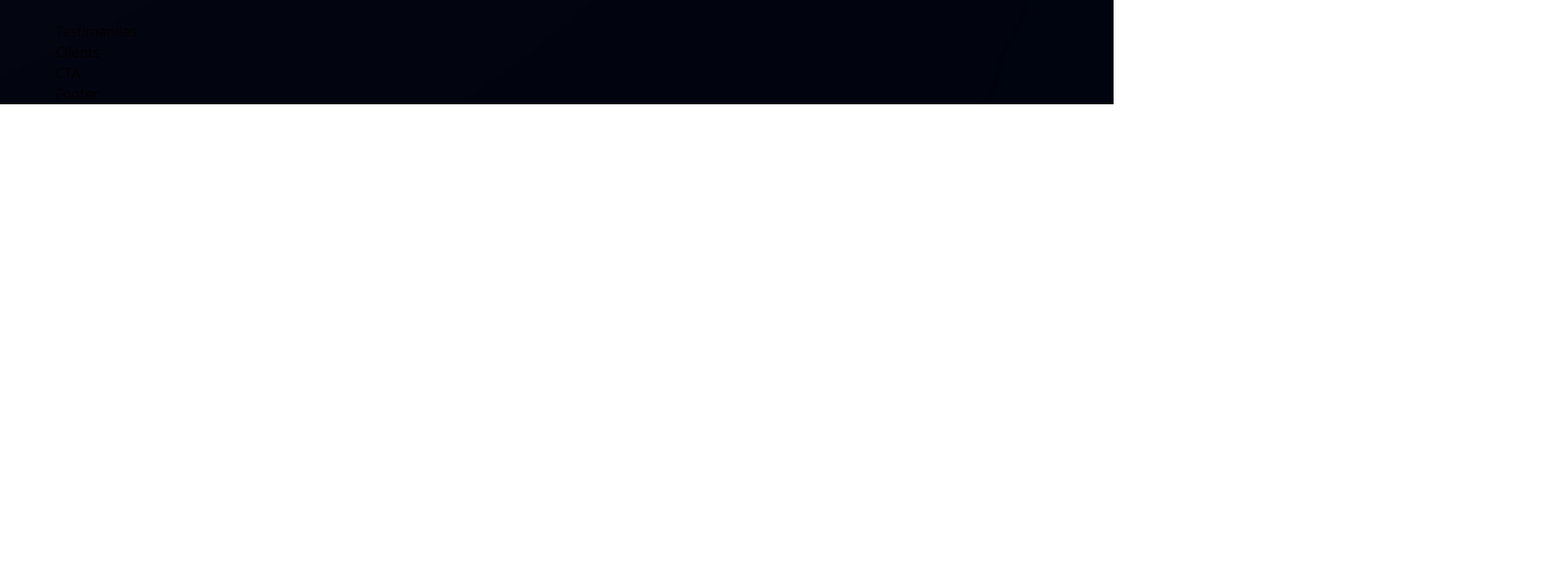
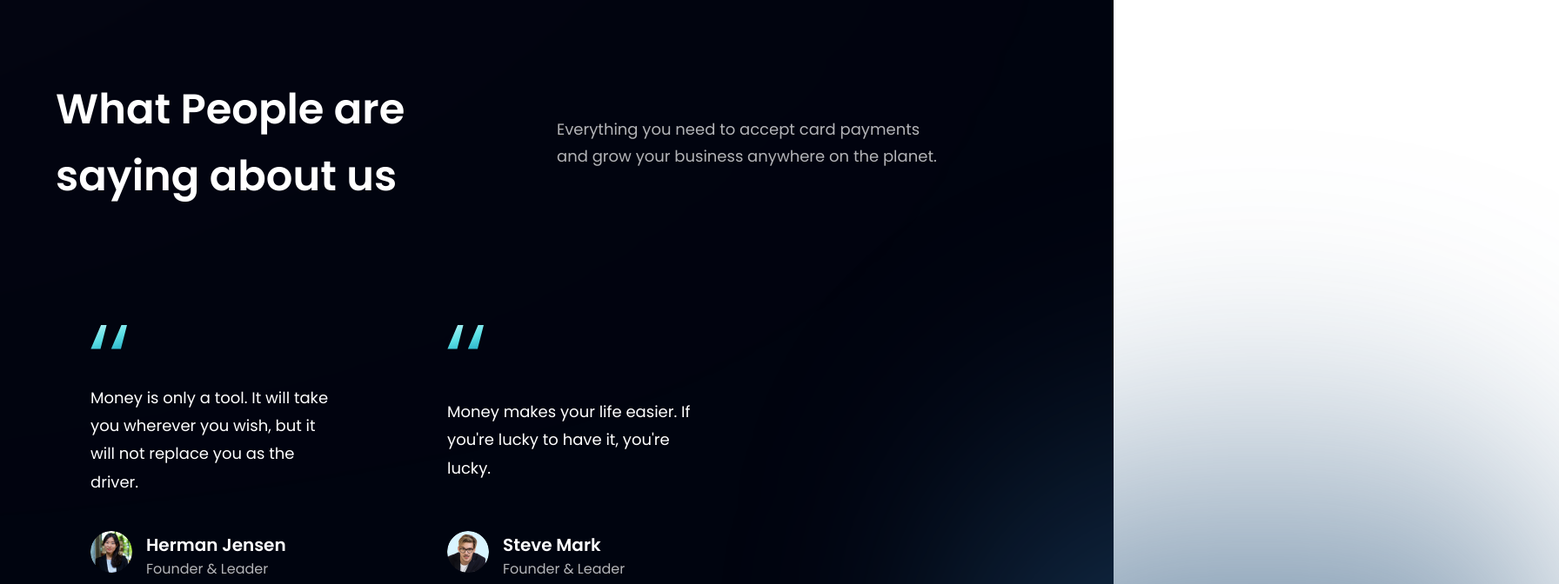
Before and after one commit to feven-t/bank_modern_app, a React (Vite) app: page / in a window 1280 px wide. Shown: the part 2780-3452 px from the top of the page at 87% size, 1792 px wide, since content can reach past the window. Before the commit the page ends 2900 px from the top, so only its background shows below. Built offline with nearby package versions, Linux system fonts and the light colour scheme.

Commit message:
Testimonials

```diff
--- /dev/null
+++ b/src/components/FeedbackCard.jsx
@@ -0,0 +1,25 @@
+import { quotes } from "../assets";
+
+const FeedbackCard = ({ content, name, title, img }) => (
+  <div className="flex justify-between flex-col px-10 py-12 rounded-[20px]  max-w-[370px] md:mr-10 sm:mr-5 mr-0 my-5 feedback-card">
+    <img src={quotes} alt="double_quotes" className="w-[42.6px] h-[27.6px] object-contain" />
+    <p className="font-poppins font-normal text-[18px] leading-[32.4px] text-white my-10">
+      {content}
+    </p>
+
+    <div className="flex flex-row">
+      <img src={img} alt={name} className="w-[48px] h-[48px] rounded-full" />
+      <div className="flex flex-col ml-4">
+        <h4 className="font-poppins font-semibold text-[20px] leading-[32px] text-white">
+          {name}
+        </h4>
+        <p className="font-poppins font-normal text-[16px] leading-[24px] text-dimWhite">
+          {title}
+        </p>
+      </div>
+    </div>
+  </div>
+);
+
+
+export default FeedbackCard;
--- a/src/components/Testimonials.jsx
+++ b/src/components/Testimonials.jsx
@@ -1,11 +1,27 @@
-import React from 'react'
+import { feedback } from "../constants";
+import styles from "../style";
+import FeedbackCard from "./FeedbackCard";
 
-const Testimonials = () => {
-  return (
-    <div>
-      Testimanilas
+const Testimonials = () => (
+  <section id="clients" className={`${styles.paddingY} ${styles.flexCenter} flex-col relative `}>
+    <div className="absolute z-[0] w-[60%] h-[60%] -right-[50%] rounded-full blue__gradient bottom-40" />
+
+    <div className="w-full flex justify-between items-center md:flex-row flex-col sm:mb-16 mb-6 relative z-[1]">
+      <h2 className={styles.heading2}>
+        What People are <br className="sm:block hidden" /> saying about us
+      </h2>
+      <div className="w-full md:mt-0 mt-6">
+        <p className={`${styles.paragraph} text-left max-w-[450px]`}>
+          Everything you need to accept card payments and grow your business
+          anywhere on the planet.
+        </p>
+      </div>
     </div>
-  )
-}
 
-export default Testimonials
+    <div className="flex flex-wrap sm:justify-start justify-center w-full feedback-container relative z-[1]">
+      {feedback.map((card) => <FeedbackCard key={card.id} {...card} />)}
+    </div>
+  </section>
+);
+
+export default Testimonials;
```
